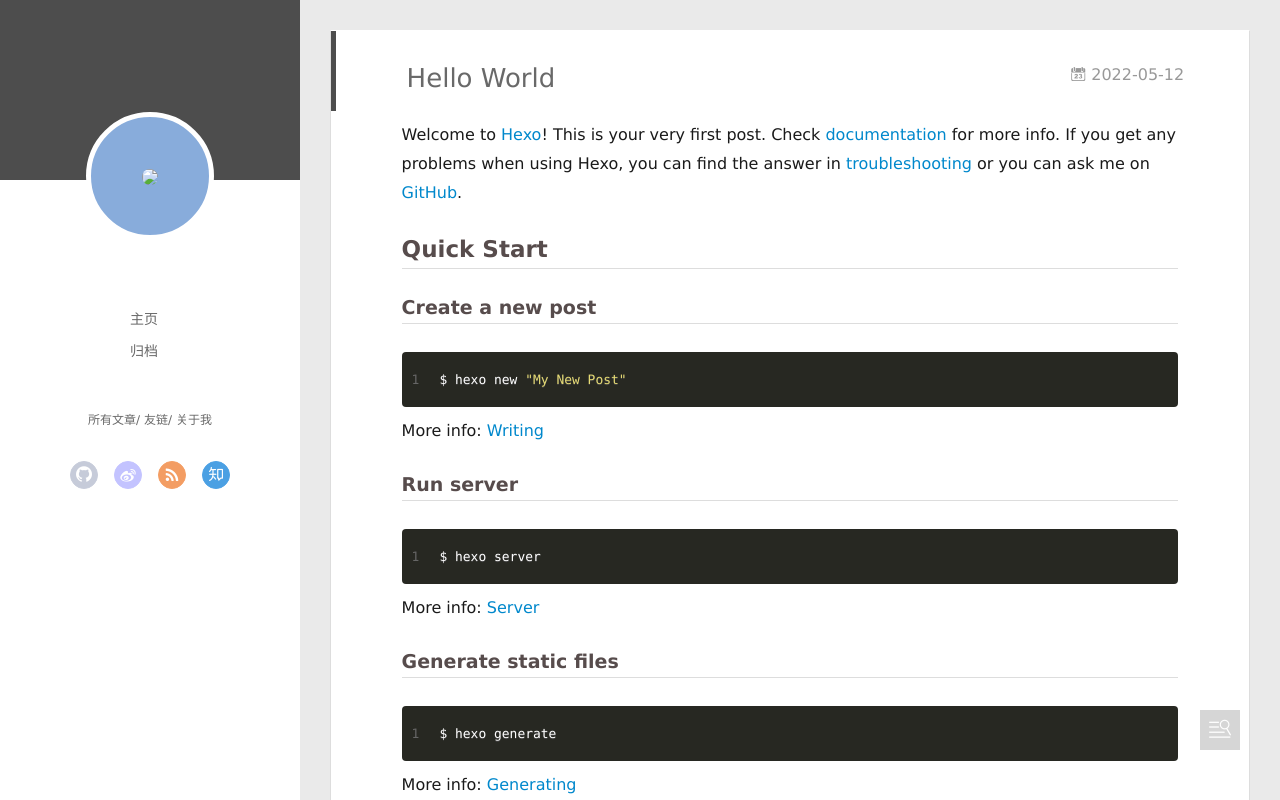
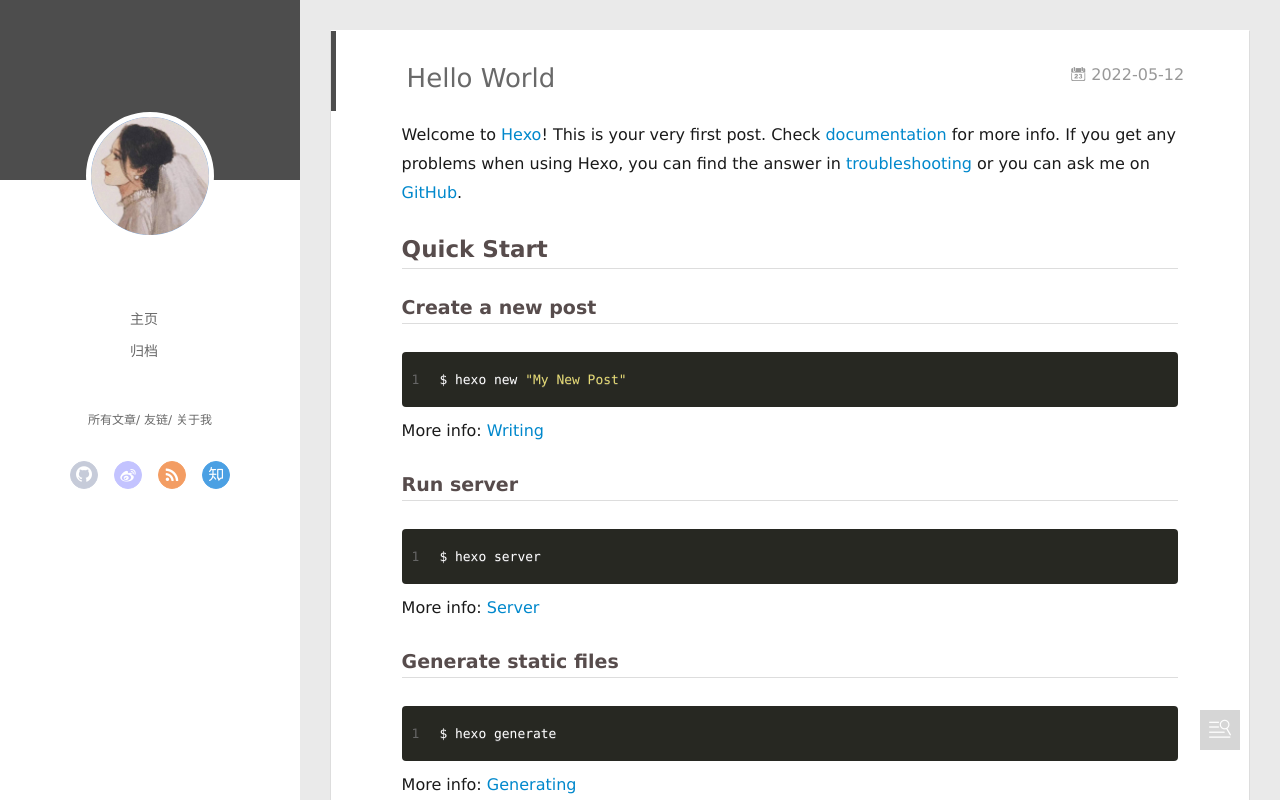
Before and after one commit to zhangshuyan0611/zhangshuyan0611.github.io, a plain HTML site: page 2022/05/12/hello-world/index.html in a window 1280 px wide. Drawn offline with Linux system fonts and the light colour scheme.

Commit message:
Site updated: 2022-08-01 14:57:02

```diff
--- a/2022/05/12/hello-world/index.html
+++ b/2022/05/12/hello-world/index.html
@@ -23,7 +23,7 @@
     <link rel="alternative" href="/atom.xml" title="Hexo" type="application/atom+xml">
 
 
-    <link rel="icon" href="/assets/img/blogHead.png">
+    <link rel="icon" href="/assets/blogHead.png">
 
   <link rel="stylesheet" type="text/css" href="/./main.0cf68a.css">
   <style type="text/css">
@@ -47,7 +47,7 @@
 <div class="intrude-less">
 	<header id="header" class="inner">
 		<a href="/" class="profilepic">
-			<img src="/assets/img/head.jpg" class="js-avatar">
+			<img src="/assets/head.jpg" class="js-avatar">
 		</a>
 		<hgroup>
 		  <h1 class="header-author"><a href="/"></a></h1>
@@ -105,7 +105,7 @@
 	<div class="intrude-less">
 		<header id="header" class="inner">
 			<div class="profilepic">
-				<img src="/assets/img/head.jpg" class="js-avatar">
+				<img src="/assets/head.jpg" class="js-avatar">
 			</div>
 			<hgroup>
 			  <h1 class="header-author js-header-author"></h1>
@@ -205,7 +205,7 @@
 
 
                     <div class="reward-box-item">
-                      <img class="reward-img" src="/assets/img/weChat.jpg">
+                      <img class="reward-img" src="/assets/weChat.jpg">
                       <span class="reward-type">微信</span>
                     </div>
 
```
Also changed, not shown: 2022/08/01/001/index.html (+4 -4 lines), 2022/08/01/my-first-blog/index.html (+4 -4 lines), archives/2022/05/index.html (+3 -3 lines), archives/2022/08/index.html (+3 -3 lines), archives/2022/index.html (+3 -3 lines), archives/index.html (+3 -3 lines), index.html (+3 -3 lines).
